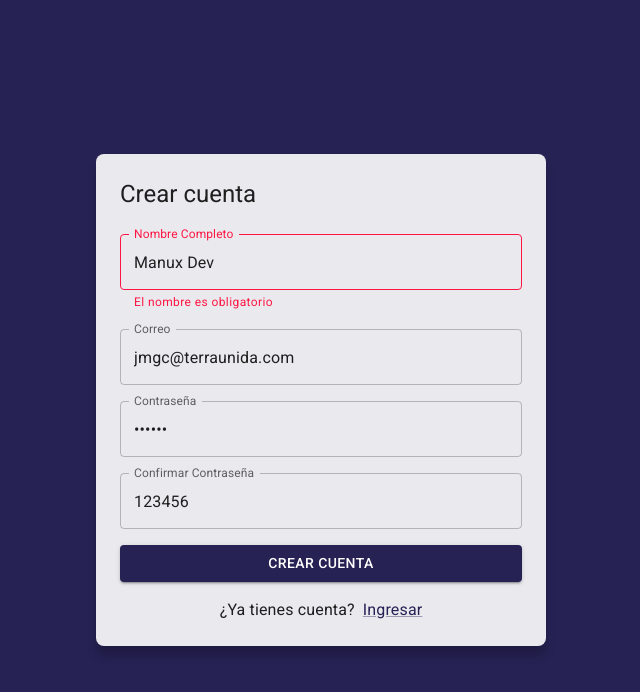
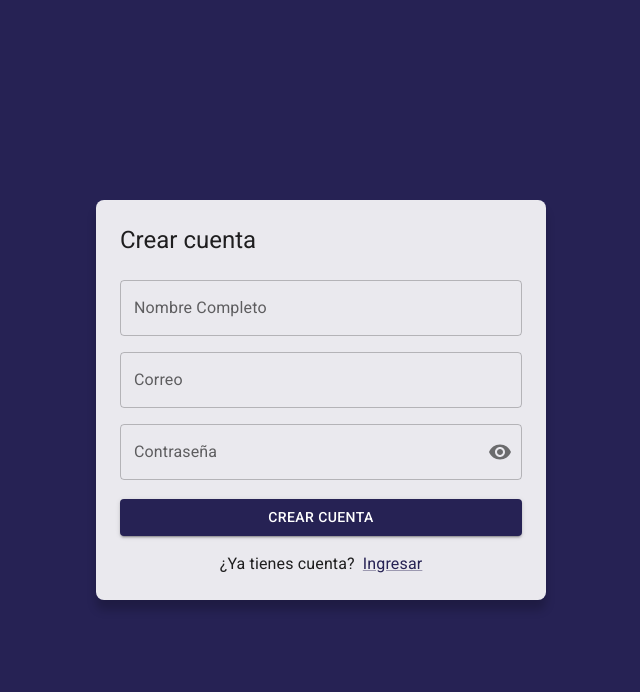
Before and after one commit to mgcastelberg/reactJournalApp, a React (Vite) app: page /auth/register in a window 1280 px wide. Shown: the top 692 px of the page, without its empty margins (319-959 px from the left). Built offline with nearby package versions, Linux system fonts and the light colour scheme; no server answers.

Commit message:
Mostrar errores en pantalla

```diff
--- a/src/auth/pages/RegisterPage.jsx
+++ b/src/auth/pages/RegisterPage.jsx
@@ -1,55 +1,105 @@
-import { Button, TextField, Typography, Link } from '@mui/material';
+import { Button, TextField, Typography, Link, Alert, FormControl, InputLabel, OutlinedInput, InputAdornment, IconButton, FormHelperText } from '@mui/material';
 import Grid from '@mui/material/Grid2';
 import { Link as RouterLink } from 'react-router';
 import { AuthLayout } from '../layout/AuthLayout';
 import { useForm } from '../../hooks';
+import { useState } from 'react';
+import { Visibility, VisibilityOff } from '@mui/icons-material';
 
 const formData = {
-  email: 'jmgc@terraunida.com',
-  password: '123456',
-  displayName: 'Manux Dev'
+  email: '',
+  password: '',
+  displayName: ''
 };
 
 const formValidations = {
   email: [ (value) => value.includes('@'), 'El correo debe ser valido'],
-  password: [ (value) => value.length >= 6, 'El passwor debe tener mas de 6 caracteres'],
+  password: [ (value) => value.length >= 6, 'El password debe tener mas de 6 caracteres'],
   displayName: [ (value) => value.length >= 1, 'El nombre es obligatorio'],
 }
 
 export const RegisterPage = () => {
+
+  const [formSubmitted, setFormSubmitted] = useState(false);
+  const [showPassword, setShowPassword] = useState(false);
+
+  const handleClickShowPassword = () => setShowPassword((show) => !show);
+  const handleMouseDownPassword = (event) => {
+    event.preventDefault();
+  };
+
+  const handleMouseUpPassword = (event) => {
+    event.preventDefault();
+  };
 
   const {
       formState, displayName, email, password, onInputChange,
       isFormValid, displayNameValid, emailValid, passwordValid
   } = useForm( formData, formValidations );
 
-  console.log( displayNameValid );
-
   const onSubmit = ( event ) => {
     event.preventDefault();
-    console.log({ displayName, email, password });
+    setFormSubmitted(true);
+    console.log( formState );
   }
 
   return (
     <AuthLayout title="Crear cuenta">
 
+          {/* {!isFormValid && (
+            <Alert variant="outlined" severity="error">
+              Corrige los errores
+            </Alert>
+          )} */}
+
           <form onSubmit={ onSubmit }>
             <Grid container>
               <Grid  size={12} sx={{ mt: 2 }}>
                 <TextField label="Nombre Completo" fullWidth type="text" name="displayName" value={ displayName } onChange={ onInputChange } autoComplete='off'
-                 error={ !displayNameValid ? true : false }
-                 helperText={ !displayNameValid && 'El nombre es obligatorio' }
+                 error={ !!displayNameValid && formSubmitted } // !! convierte en boolean
+                 helperText={ !!displayNameValid && formSubmitted ? displayNameValid : '' }
                 />
               </Grid>
+
               <Grid  size={12} sx={{ mt: 2 }}>
-                <TextField label="Correo" fullWidth type="email" name='email' value={ email } onChange={ onInputChange } autoComplete='off' />
+                <TextField label="Correo" fullWidth type="email" name='email' value={ email } onChange={ onInputChange } autoComplete='off'
+                  error={ !!emailValid && formSubmitted } // !! convierte en boolean
+                  helperText={!!emailValid && formSubmitted ? emailValid : ''}
+                />
               </Grid>
+
               <Grid  size={12} sx={{ mt: 2 }}>
-                <TextField label="Contraseña" fullWidth type="password" name='password' value={ password } onChange={ onInputChange } />
+                <FormControl fullWidth variant="outlined" error={!!passwordValid && formSubmitted}>
+                  <InputLabel htmlFor="password">Contraseña</InputLabel>
+                  <OutlinedInput
+                    id="password"
+                    type={showPassword ? 'text' : 'password'}
+                    label="Contraseña"
+                    name="password"
+                    value={password}
+                    onChange={onInputChange}
+                    endAdornment={
+                      <InputAdornment position="end">
+                        <IconButton
+                          onClick={handleClickShowPassword}
+                          onMouseDown={handleMouseDownPassword}
+                          edge="end"
+                        >
+                          {showPassword ? <VisibilityOff /> : <Visibility />}
+                        </IconButton>
+                      </InputAdornment>
+                    }
+                  />
+                  <FormHelperText>{!!passwordValid && formSubmitted ? passwordValid : ''}</FormHelperText>
+                </FormControl>
               </Grid>
-              <Grid  size={12} sx={{ mt: 2 }}>
-                <TextField label="Confirmar Contraseña" fullWidth type="confirm_password" name='confirm_password' value={ password } onChange={ onInputChange } />
-              </Grid>
+
+              {/* <Grid  size={12} sx={{ mt: 2 }}>
+                <TextField label="Contraseña" fullWidth type="password" name='password' value={ password } onChange={ onInputChange }
+                  error={ !!passwordValid && formSubmitted } // !! convierte en boolean
+                  helperText={ !!passwordValid && formSubmitted ? passwordValid : '' }
+                />
+              </Grid> */}
 
               <Grid container size={12} spacing={2} sx={{ mb: 1, mt: 2 }} >
                   <Button type='submit' fullWidth variant="contained" >Crear cuenta</Button>
--- a/src/hooks/useForm.js
+++ b/src/hooks/useForm.js
@@ -1,4 +1,4 @@
-import { useEffect, useState } from 'react';
+import { useEffect, useMemo, useState } from 'react';
 
 export const useForm = ( initialForm = {}, formValidations = {} ) => {
 
@@ -8,6 +8,13 @@ export const useForm = ( initialForm = {}, formValidations = {} ) => {
     useEffect(() => {
         createValidators();
     }, [ formState ]);
+
+    const isFormValid = useMemo( () => {
+        for (const formValue of Object.keys( formValidation ) ) {
+            if ( formValidation[ formValue ] !== null ) return false;
+        }
+        return true;
+    }, [ formValidation ]);
 
     const onInputChange = ({ target }) => {
         const { name, value } = target;
@@ -33,8 +40,9 @@ export const useForm = ( initialForm = {}, formValidations = {} ) => {
         }
 
         setFormValidation( formCheckedValues );
+        console.log(formCheckedValues);
 
-        return formCheckedValues;
+        // return formCheckedValues;
     }
 
     return {
@@ -43,6 +51,7 @@ export const useForm = ( initialForm = {}, formValidations = {} ) => {
         onInputChange,
         onResetForm,
 
-        ...formValidation,
+        isFormValid,
+        ...formValidation
     }
 }
```
